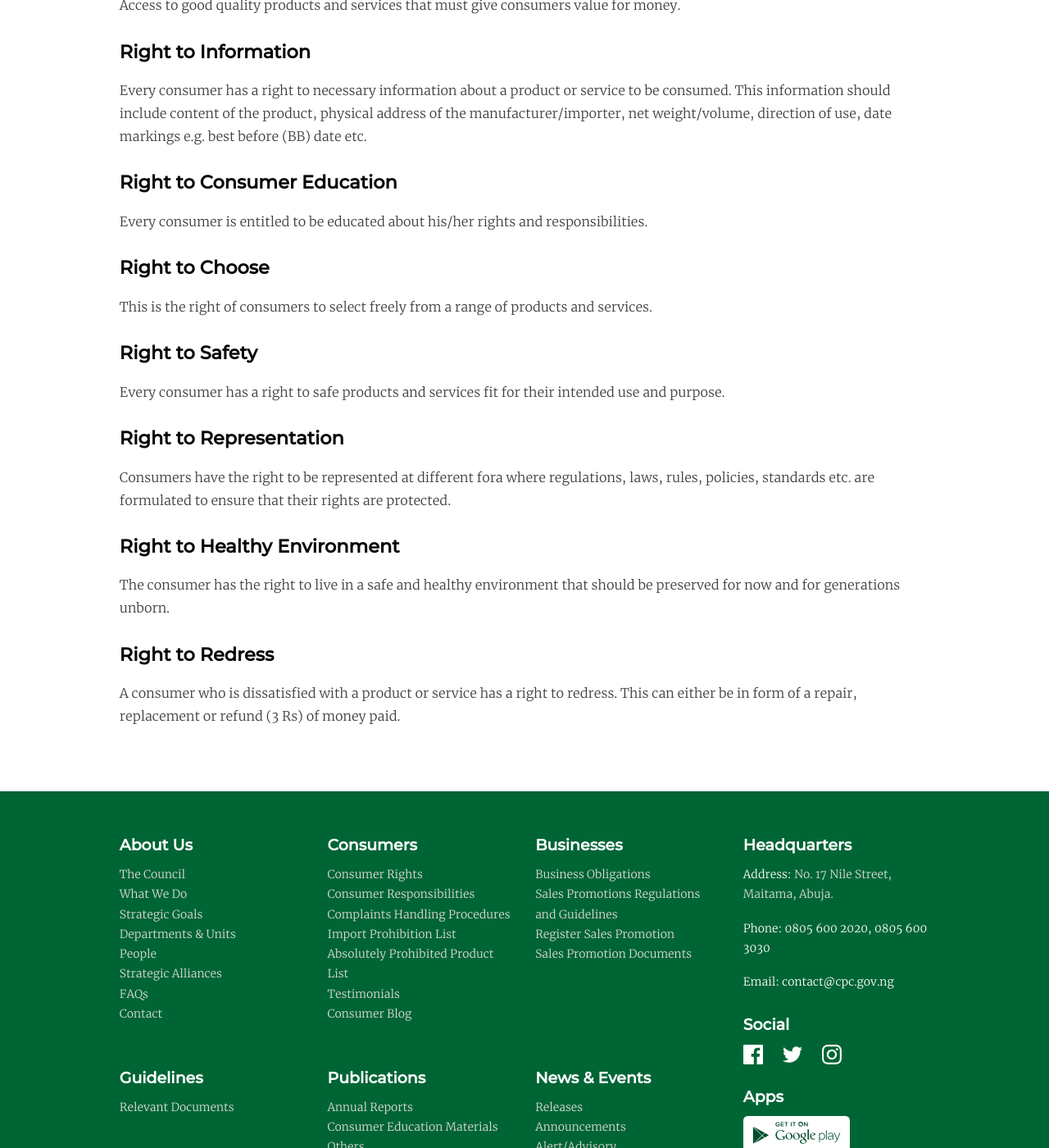
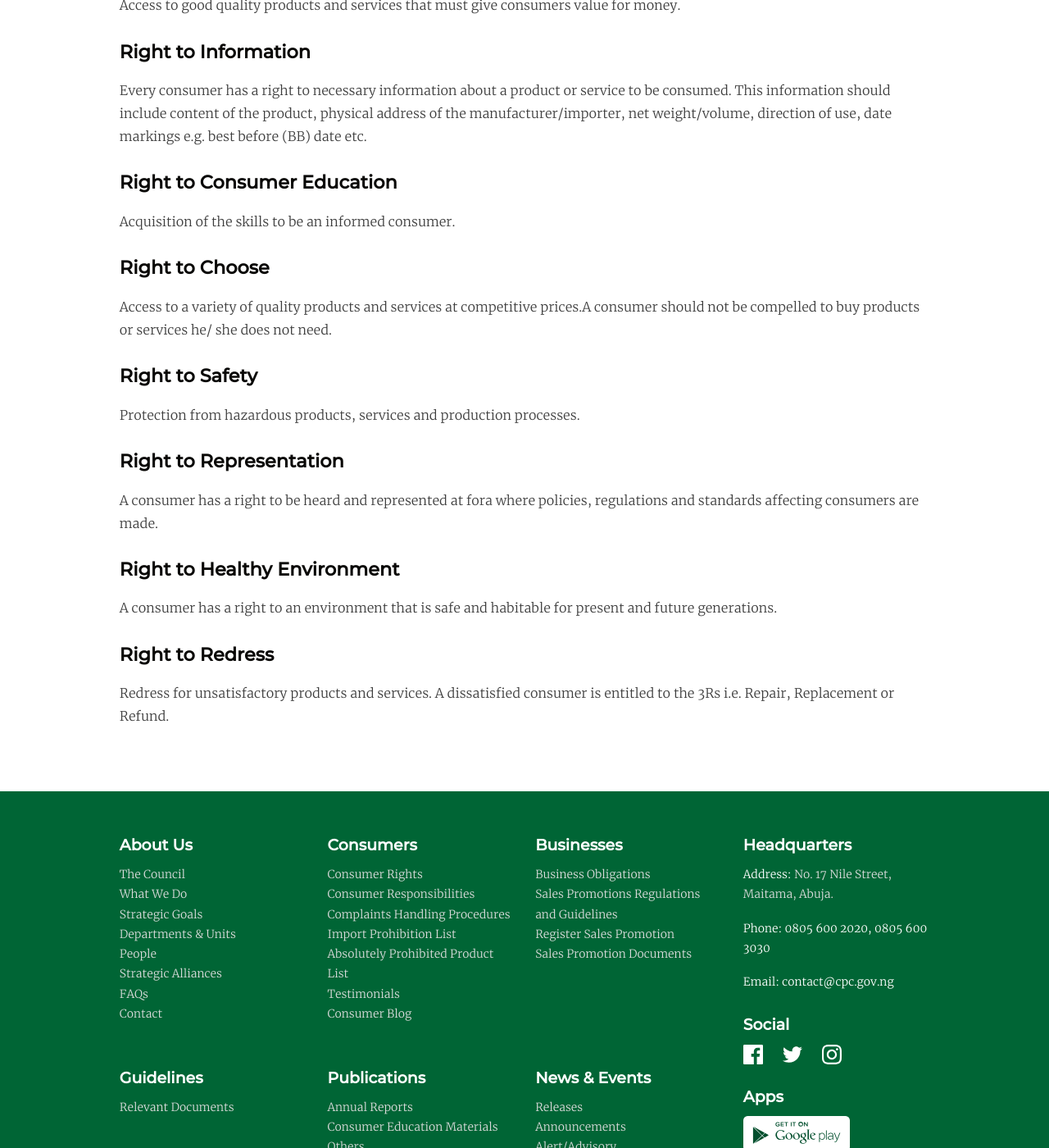
Before and after one commit to psybuglite/cpc-website, a Jekyll site: the page built from _consumers/consumer-rights.md, in a window 1280 px wide and 1400 px high, scrolled down 535 px. Shown: the whole window at 82% size. Built offline with Jekyll 4.4.1, drawn with Linux system fonts in a browser that asks for light colours.

Commit message:
Updated Consumer Rights

```diff
--- a/_consumers/consumer-rights.md
+++ b/_consumers/consumer-rights.md
@@ -12,22 +11,21 @@ List:
     address of the manufacturer/importer, net weight/volume, direction of use, date
     markings e.g. best before (BB) date etc.
 - title: Right to Consumer Education
-  body: Every consumer is entitled to be educated about his/her rights and responsibilities.
+  body: Acquisition of the skills to be an informed consumer.
 - title: Right to Choose
-  body: This is the right of consumers to select freely from a range of products and
-    services.
+  body: Access to a variety of quality products and services at competitive prices.A
+    consumer should not be compelled to buy products or services he/ she does not
+    need.
 - title: Right to Safety
-  body: Every consumer has a right to safe products and services fit for their intended
-    use and purpose.
+  body: Protection from hazardous products, services and production processes.
 - title: Right to Representation
-  body: Consumers have the right to be represented at different fora where regulations,
-    laws, rules, policies, standards etc. are formulated to ensure that their rights
-    are protected.
+  body: A consumer has a right to be heard and represented at fora where policies,
+    regulations and standards affecting consumers are made.
 - title: Right to Healthy Environment
-  body: The consumer has the right to live in a safe and healthy environment that
-    should be preserved for now and for generations unborn.
+  body: A consumer has a right to an environment that is safe and habitable for present
+    and future generations.
 - title: Right to Redress
-  body: A consumer who is dissatisfied with a product or service has a right to redress.
-    This can either be in form of a repair, replacement or refund (3 Rs) of money
-    paid.
+  body: Redress for unsatisfactory products and services. A dissatisfied consumer
+    is entitled to the 3Rs i.e. Repair, Replacement or Refund.
+layout: page
 ---
```
Also changed, not shown: other parts of _consumers/consumer-rights.md (+0 -1 lines).
